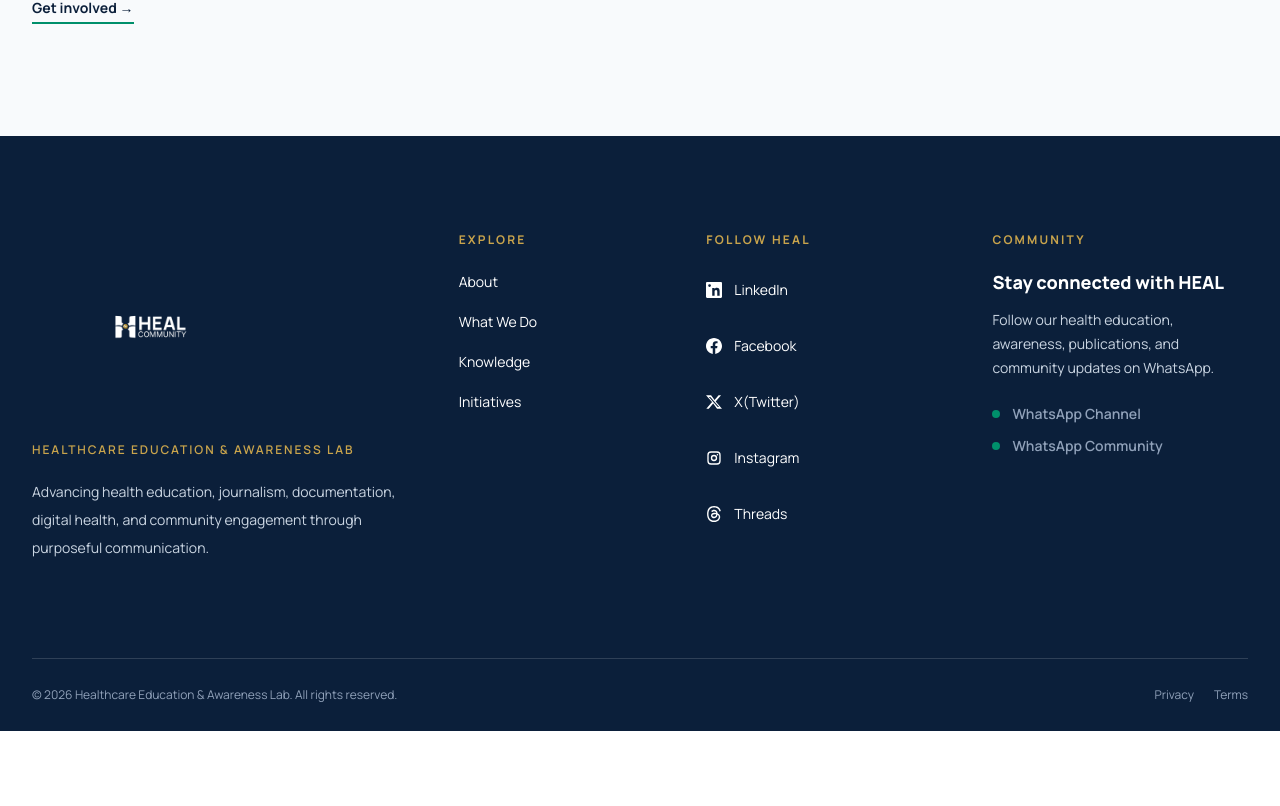
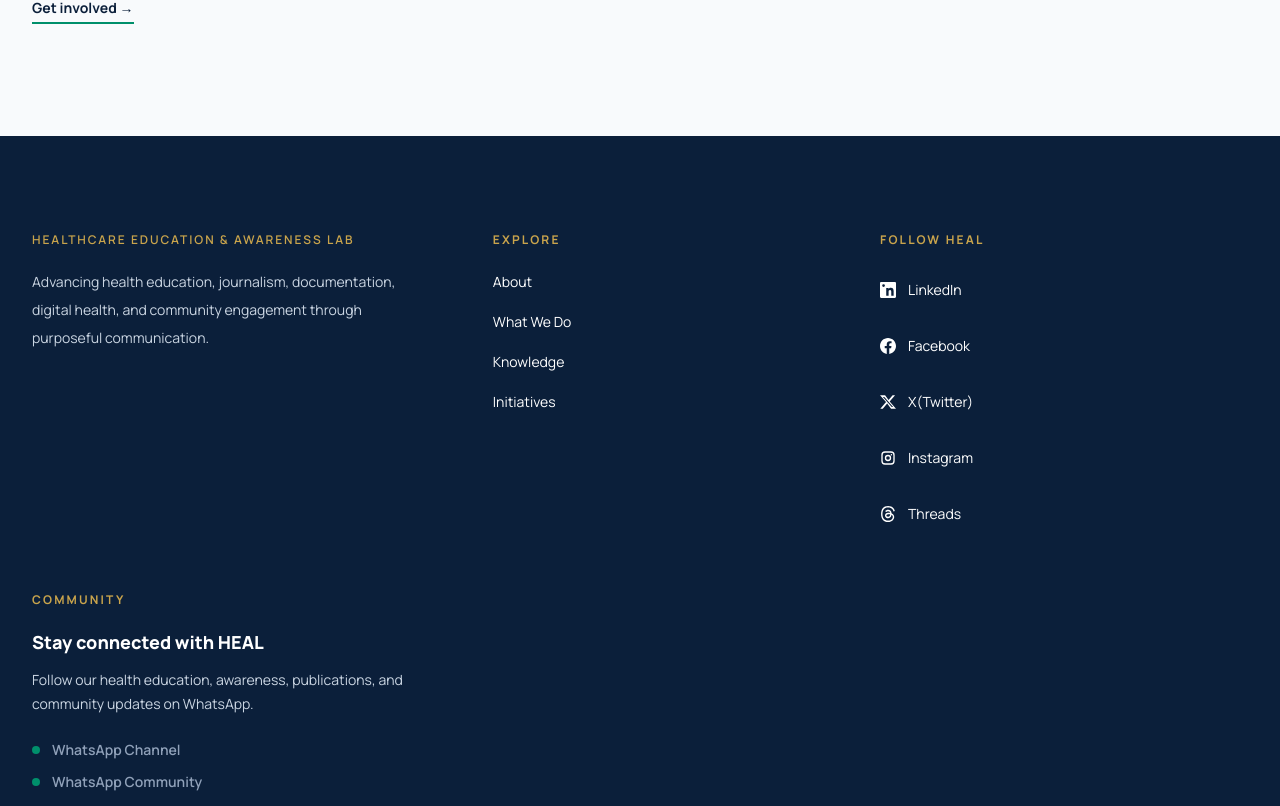
Before and after one commit to HEAL-Community/heal-website, a Next.js app in the folder apps/web/: page /about in a window 1280 px wide. Shown: the part 4314-5120 px from the top of the page. Before the commit the page ends 5045 px from the top, so only its background shows below. Built offline with nearby package versions, Linux system fonts and the light colour scheme.

Commit message:
feat: adjust footer layout and remove logo image component
Co-authored-by: AbdulRaheem Olurode <183245201+PeerlessDON25@users.noreply.github.com>

```diff
--- a/apps/web/components/site-footer.tsx
+++ b/apps/web/components/site-footer.tsx
@@ -1,4 +1,3 @@
-import Image from "next/image";
 import Link from "next/link";
 
 const exploreLinks = [
@@ -104,25 +103,11 @@ export default function SiteFooter() {
     <footer className="bg-heal-navy text-white">
       <div className="mx-auto max-w-7xl px-6 lg:px-8">
         {/* Main footer */}
-        <div className="grid gap-14 py-20 lg:grid-cols-[1.45fr_0.75fr_0.9fr_1fr] lg:py-24">
+        <div className="grid gap-14 py-20 lg:grid-cols-[1.1fr_0.9fr_1fr] lg:py-24">
 
           {/* Brand */}
           <div className="max-w-md">
-            <Link
-              href="/"
-              className="inline-flex items-center gap-3"
-              aria-label="HEAL Community home"
-            >
-              <Image
-                src="/heal-logo-negative.png"
-                alt="HEAL Community"
-                width={240}
-                height={90}
-                className="h-auto w-[240px] object-contain"
-              />
-            </Link>
-
-            <p className="mt-6 text-xs font-semibold uppercase tracking-[0.16em] text-heal-gold">
+            <p className="text-xs font-semibold uppercase tracking-[0.16em] text-heal-gold">
               Healthcare Education & Awareness Lab
             </p>
 
```
